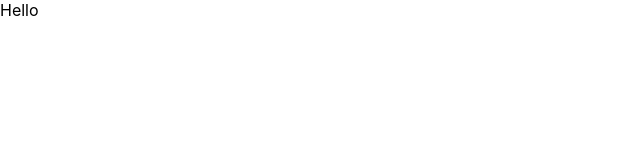
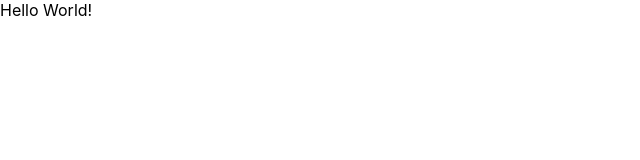
Before and after one commit to shamimbinnur/ramadaan-react, a React (Create React App) app: page / in a window 1280 px wide. Shown: the top 160 px of the page, without its empty margins (0-640 px from the left). Built offline with nearby package versions, Linux system fonts and the light colour scheme.

Commit message:
helloWorld

```diff
--- a/src/App.js
+++ b/src/App.js
@@ -1,7 +1,7 @@
 const App = ()=> {
   return (
     <>
-    Hello
+    Hello World!
     </>
   );
 }
```
